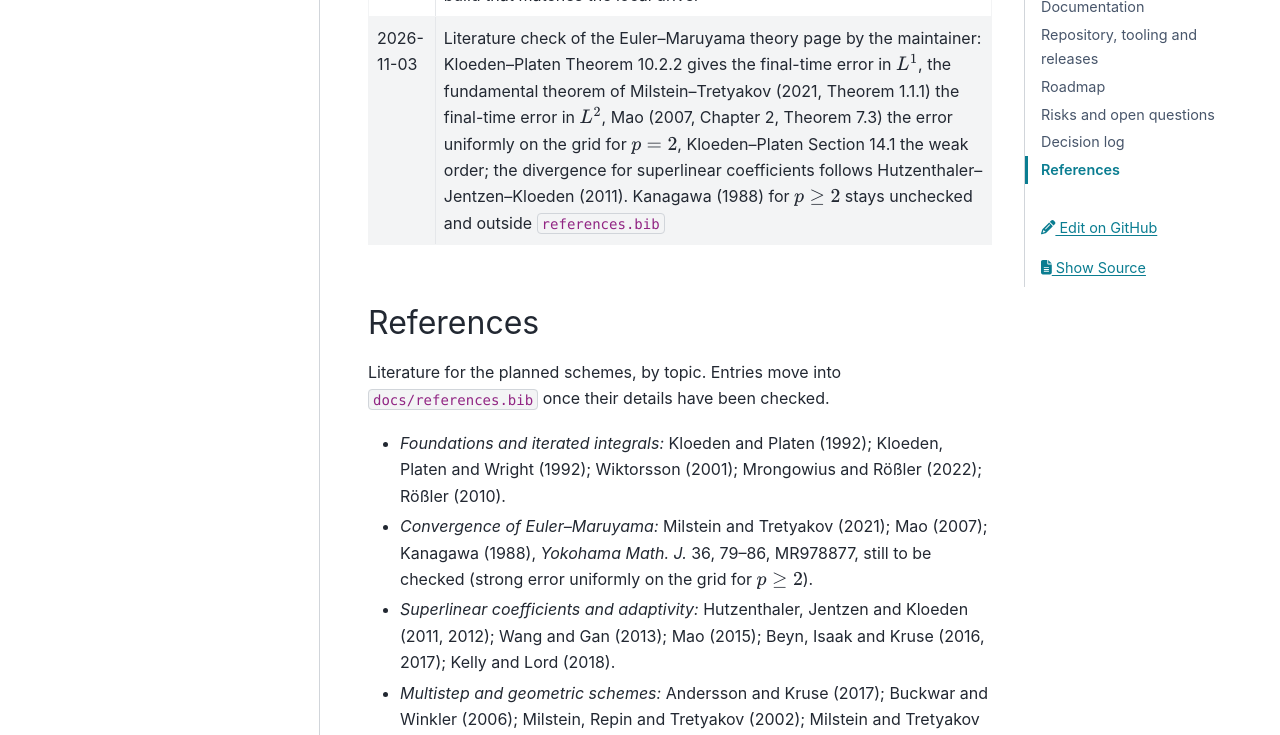
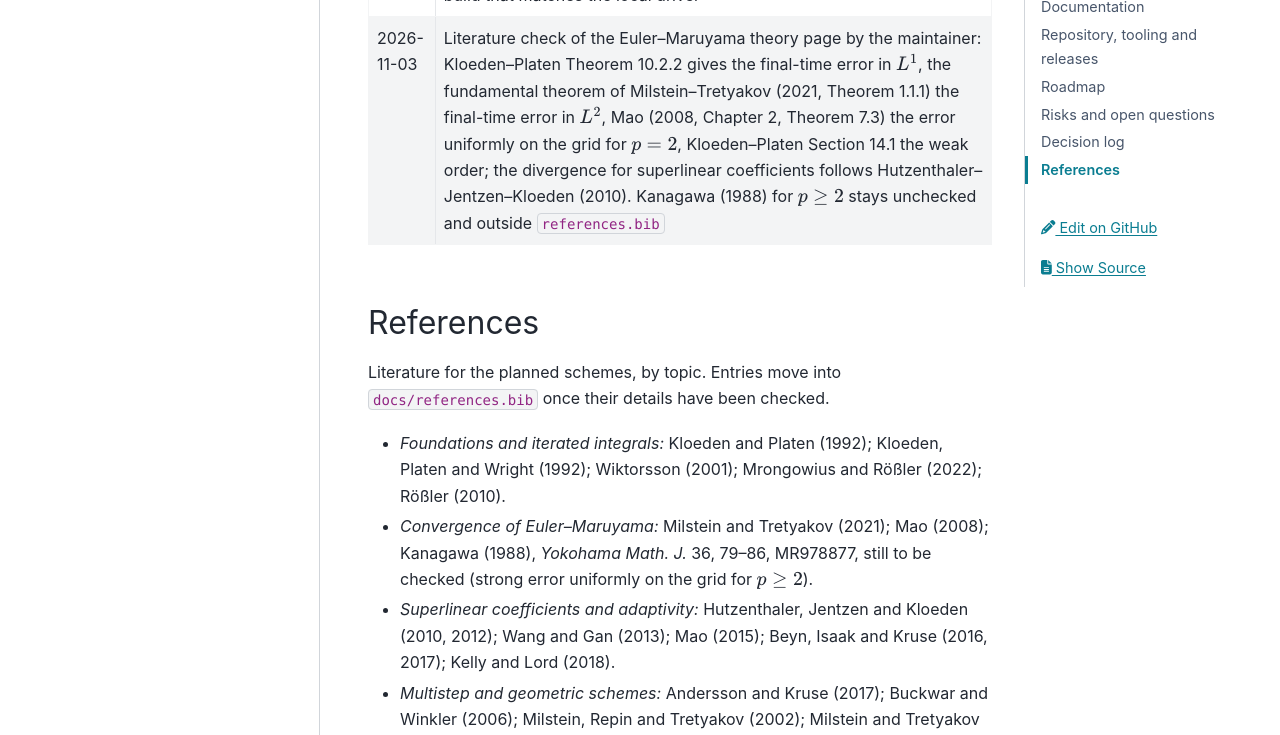
Before and after one commit to mlu-numerics/numsde, a Sphinx documentation site: the page built from docs/development/architecture.md, in a window 1280 px wide and 1400 px high, scrolled down 23138 px. Shown: the part 421-1156 px from the top of the window. Built offline with Sphinx 7.4.7 and the PyData theme 0.15.4, drawn with Linux system fonts in a browser that asks for light colours; cross-references to code outside the pages are shown as plain code.

Commit message:
Correct the bibliographic data of Mao and Hutzenthaler et al.
As checked by the maintainer: Mao's second edition appeared in 2008
(Horwood Publishing, Chichester), and Hutzenthaler, Jentzen and Kloeden was
published in December 2010, Proc. R. Soc. A 467(2130), 1563–1576. The keys
become Mao2008 and HutzenthalerJentzenKloeden2010.

Co-Authored-By: Claude Opus 5.5 <noreply@anthropic.com>
Claude-Session: https://claude.ai/code/session_018KaTyMUfivRVAGYQR6kGnp

```diff
--- a/docs/development/architecture.md
+++ b/docs/development/architecture.md
@@ -617,7 +617,7 @@ the remaining items follow in phase 2 after the lecture.
 | 2026-11-02 | Review of PR #12, P2: noise-structure flags describe the dependence of $g$ on $x$ only and certify no time regularity; `expected_strong_order` states the order under the assumptions of the theory page, and strong order 1 of Euler–Maruyama for additive noise requires $g$ Lipschitz continuous in $t$ |
 | 2026-11-02 | Text files in the repository contain no control characters other than tab, line feed and carriage return; `tests/unit/test_repository_text.py` enforces this, because Sphinx does not warn when LaTeX such as `\big` was turned into a control character |
 | 2026-11-03 | The `gpu` nox session fails unless PyTorch can use a CUDA device (otherwise the GPU tests would only be skipped), reuses its environment because the CUDA wheels take several GB, shows the installation output, and accepts `NUMSDE_TORCH_INDEX` for a PyTorch build that matches the local driver |
-| 2026-11-03 | Literature check of the Euler–Maruyama theory page by the maintainer: Kloeden–Platen Theorem 10.2.2 gives the final-time error in $L^1$, the fundamental theorem of Milstein–Tretyakov (2021, Theorem 1.1.1) the final-time error in $L^2$, Mao (2007, Chapter 2, Theorem 7.3) the error uniformly on the grid for $p = 2$, Kloeden–Platen Section 14.1 the weak order; the divergence for superlinear coefficients follows Hutzenthaler–Jentzen–Kloeden (2011). Kanagawa (1988) for $p \ge 2$ stays unchecked and outside `references.bib` |
+| 2026-11-03 | Literature check of the Euler–Maruyama theory page by the maintainer: Kloeden–Platen Theorem 10.2.2 gives the final-time error in $L^1$, the fundamental theorem of Milstein–Tretyakov (2021, Theorem 1.1.1) the final-time error in $L^2$, Mao (2008, Chapter 2, Theorem 7.3) the error uniformly on the grid for $p = 2$, Kloeden–Platen Section 14.1 the weak order; the divergence for superlinear coefficients follows Hutzenthaler–Jentzen–Kloeden (2010). Kanagawa (1988) for $p \ge 2$ stays unchecked and outside `references.bib` |
 
 ## References
 
@@ -627,11 +627,11 @@ Literature for the planned schemes, by topic. Entries move into
 - *Foundations and iterated integrals:* Kloeden and Platen (1992); Kloeden,
   Platen and Wright (1992); Wiktorsson (2001); Mrongowius and Rößler (2022);
   Rößler (2010).
-- *Convergence of Euler–Maruyama:* Milstein and Tretyakov (2021); Mao (2007);
+- *Convergence of Euler–Maruyama:* Milstein and Tretyakov (2021); Mao (2008);
   Kanagawa (1988), *Yokohama Math. J.* 36, 79–86, MR978877, still to be
   checked (strong error uniformly on the grid for $p \ge 2$).
 - *Superlinear coefficients and adaptivity:* Hutzenthaler, Jentzen and Kloeden
-  (2011, 2012); Wang and Gan (2013); Mao (2015); Beyn, Isaak and Kruse (2016,
+  (2010, 2012); Wang and Gan (2013); Mao (2015); Beyn, Isaak and Kruse (2016,
   2017); Kelly and Lord (2018).
 - *Multistep and geometric schemes:* Andersson and Kruse (2017); Buckwar and Winkler (2006); Milstein,
   Repin and Tretyakov (2002); Milstein and Tretyakov (2021); Leimkuhler and
--- a/docs/references.bib
+++ b/docs/references.bib
@@ -60,17 +60,17 @@
   doi       = {10.1007/978-3-030-82040-4},
 }
 
-@book{Mao2007,
+@book{Mao2008,
   author    = {Mao, Xuerong},
   title     = {Stochastic Differential Equations and Applications},
   edition   = {2},
   publisher = {Horwood Publishing},
   address   = {Chichester},
-  year      = {2007},
+  year      = {2008},
   isbn      = {978-1-904275-34-3},
 }
 
-@article{HutzenthalerJentzenKloeden2011,
+@article{HutzenthalerJentzenKloeden2010,
   author  = {Hutzenthaler, Martin and Jentzen, Arnulf and Kloeden, Peter E.},
   title   = {Strong and weak divergence in finite time of {E}uler's method for
              stochastic differential equations with non-globally {L}ipschitz
@@ -80,6 +80,7 @@
   volume  = {467},
   number  = {2130},
   pages   = {1563--1576},
-  year    = {2011},
+  month   = dec,
+  year    = {2010},
   doi     = {10.1098/rspa.2010.0348},
 }
```
Also changed, not shown: docs/theory/schemes/euler_maruyama.md (+4 -4 lines).
